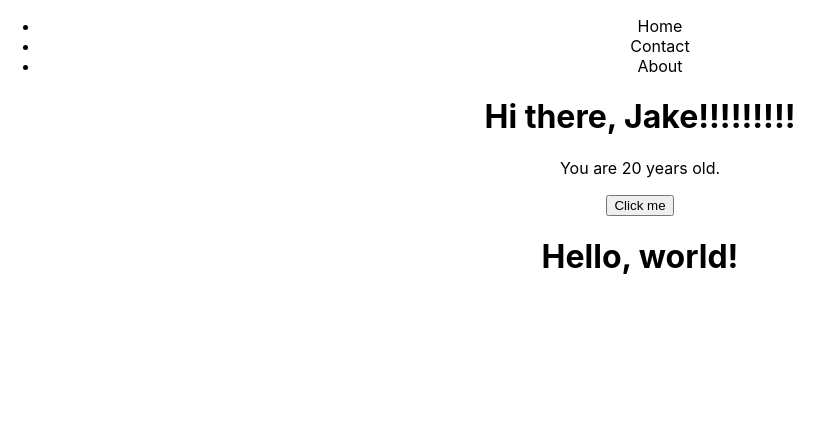
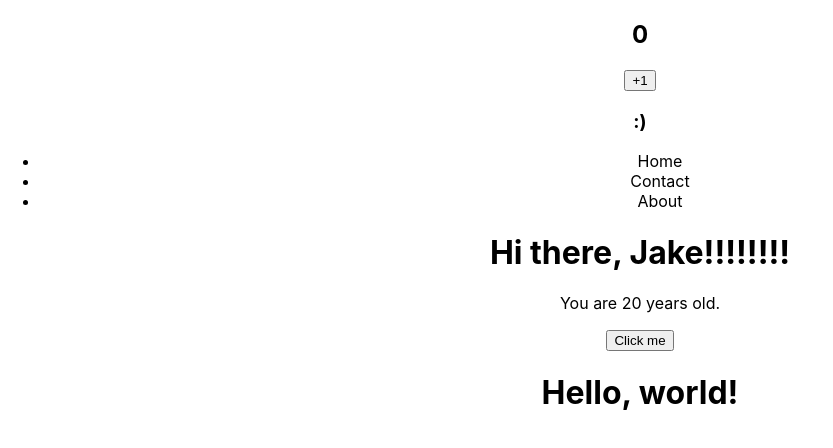
Before and after one commit to 744jmoore/first-react-app, a React (Create React App) app: page / in a window 1280 px wide. Shown: the top 448 px of the page, without its empty margins (0-833 px from the left). Built offline with nearby package versions, Linux system fonts and the light colour scheme.

Commit message:
end before styling

```diff
--- a/public/index.html
+++ b/public/index.html
@@ -24,7 +24,7 @@
       work correctly both with client-side routing and a non-root public URL.
       Learn how to configure a non-root public URL by running `npm run build`.
     -->
-    <title>React App</title>
+    <title>React App page</title>
   </head>
   <body>
     <noscript>You need to enable JavaScript to run this app.</noscript>
--- a/src/App.js
+++ b/src/App.js
@@ -1,13 +1,15 @@
 import React from 'react';
 import Navbar from './Navbar';
 import Greeter from './Greeter';
+import Counter from './Counter';
 import './App.css';
 
 function App() {
   return (
     <div className="App">
+      <Counter/>
       <Navbar/>
-      <Greeter name="Jake" age="20" excitement_level={9} />
+      <Greeter name="Jake" age="20" excitement_level={8} />
       <h1>Hello, world!</h1>
 
     </div>
@@ -15,3 +17,5 @@ function App() {
 }
 
 export default App;
+// Working from this link: left off at 1hr and 20 min
+// https://www.youtube.com/watch?v=9U3IhLAnSxM&t=2217s
--- /dev/null
+++ b/src/Counter.js
@@ -0,0 +1,15 @@
+import React, {useState} from "react";
+
+function Counter(){
+    const [count,setCount] = useState(0)
+    const [mood,setMood] = useState(true)
+    const togglemood =() =>setMood(!mood)
+    return(
+        <div>
+            <h2>{count}</h2>
+            <button onClick={() => setCount(count+1)}>+1</button>
+            <h3 onClick={togglemood}>{mood ? ":)": ":("}</h3>
+        </div>
+    )
+}
+export default Counter;
```
